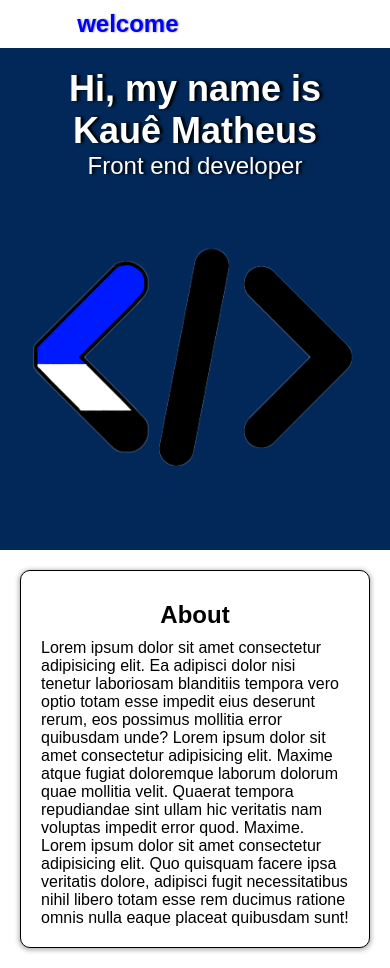
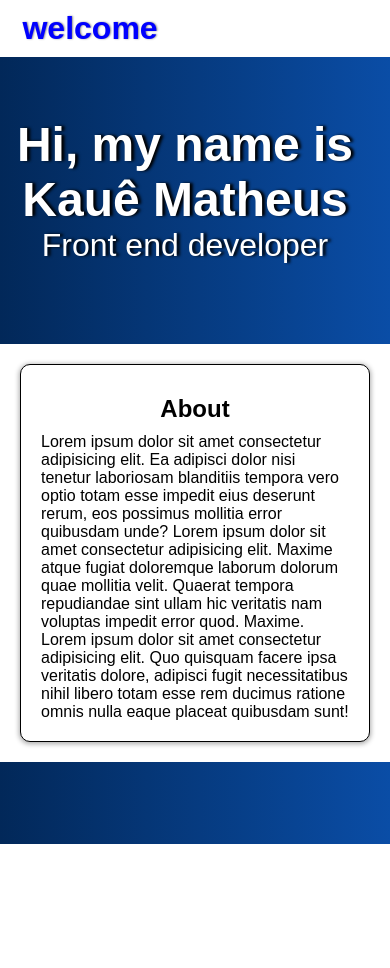
Before and after one commit to KaueMtaheus/portfolio, a plain HTML site: page index.html in a window 390 px wide. After the commit the page ends 844 px from the top, so only its background shows below. Drawn offline with Linux system fonts and the light colour scheme.

Commit message:
home responsivo total

```diff
--- a/index.html
+++ b/index.html
@@ -26,6 +26,11 @@
                 <h2>Kauê Matheus</h2>
                 <p>Front end developer</p>
             </div>
+            <div id="social">
+                <a href=""><img src="#" alt=""></a>
+                <a href=""><img src="#" alt=""></a>
+                <a href=""><img src="#" alt=""></a>
+            </div>
             <img src="imagens/nova.png" alt="">
         </section>
         <section id="sobre">
--- a/style.css
+++ b/style.css
@@ -11,11 +11,10 @@
 
 
 body {
-    background-color: #022859;
+    background: linear-gradient(to right, #022859,#0A4DA6);
     max-width: 1400px;
     margin: 0 auto;
     color: white;
-
 
 
 }
@@ -63,25 +62,19 @@ header .navegacao-primaria li a:hover {
 
 section#bordao  {
     display: flex;
-    flex-wrap: wrap;
+    white-space: nowrap;
     align-items: center;
     justify-content: space-between;
-    padding: 10px;
-    padding-bottom: 0px;
-    padding-top: 30px;
+    padding: 10px 0px 60px 60px;                            /*shortham*/
     text-shadow:  3px 0px 3px black;
-
+    flex: 1;
+    margin-right: 20px;
+    font-size: 2.5rem;
 }
 
-section#bordao div {
-    flex: 1;
-    margin-right: 20px;
-    font-size: 3.5rem;
-    padding-left: 60px;
-}
 
 section#bordao img {
-    max-width: 100%;
+    max-width: 50%;
     height: auto;
 
 }
@@ -116,6 +109,7 @@ section#sobre div {
 @media (max-width: 768px) {
     body {
         overflow-x: hidden; /* Evita a rolagem horizontal */
+
     }
 
     header {
@@ -123,35 +117,29 @@ section#sobre div {
     }
 
     header h1 {
-        font-size: 1.5rem;
+        font-size: 2rem;
+        padding-right: 50%;
+
     }
 
     header .navegacao-primaria {
-        display: none; /* Esconde o menu de navegação principal */
+        display: none;                                                  /* Esconde o menu de navegação principal */
     }
 
     header .menu-hamburguer {
-        display: block; /* Mostra o ícone do menu hamburguer */
+        display: block;                                                /* Mostra o ícone do menu hamburguer */
     }
 
     section#bordao {
         flex-direction: column;
         text-align: center;
-        padding: 20px;
-        padding-bottom: 0px;
+        padding: 60px 0px 60px 0px;
+        font-size: 1.5rem;
     }
 
-    section#bordao div {
-        margin-right: 0;
-        font-size: 1.5rem;
-        padding-left: 0px;
-
-    }
 
     section#bordao img {
-        max-width: 100%;
-        height: auto;
-        margin: 10px 0;
+        display: none;
     }
 
     section#sobre div {
@@ -160,6 +148,22 @@ section#sobre div {
     }
 
     header .navegacao-secundaria {
-        display: none; /* Esconde os links secundários */
+        display: none;                                                  /* Esconde os links secundários */
     }
 }
+
+    /*midia query 900px*/
+
+@media (max-width: 900px) {
+    section#bordao {
+        flex-direction: column;
+        text-align: center;
+        padding: 60px 0px 80px 0px;
+        font-size: 2rem;
+    }
+
+
+    section#bordao img {
+        display: none;
+    }
+}
```
